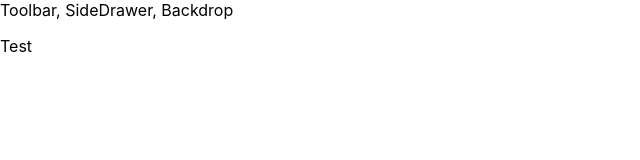
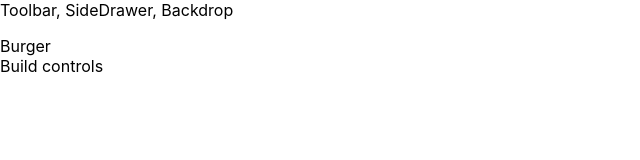
Before and after one commit to arjun-khanduri/burger-builder, a React app: page / in a window 1280 px wide. Shown: the top 160 px of the page, without its empty margins (0-640 px from the left). Built offline with nearby package versions, Linux system fonts and the light colour scheme.

Commit message:
Implementation started

```diff
--- a/src/App.js
+++ b/src/App.js
@@ -1,11 +1,13 @@
 import React, { Component } from 'react';
 import Layout from './components/Layout/Layout'
+import BurgerBuilder from './containers/BurgerBuilder/BurgerBuilder';
+
 class App extends Component {
   render() {
     return (
       <div>
         <Layout>
-          <p>Test</p>
+          <BurgerBuilder />
         </Layout>
       </div>
     );
--- /dev/null
+++ b/src/components/Layout/Layout.css
@@ -0,0 +1,3 @@
+.Content{
+    margin-top: 16px;
+}
--- a/src/components/Layout/Layout.js
+++ b/src/components/Layout/Layout.js
@@ -1,11 +1,11 @@
 import React from 'react';
 import Aux from '../../hoc/Auxiliary';
-
+import './Layout.css';
 
 const layout = (props) => (
     <Aux>
         <div>Toolbar, SideDrawer, Backdrop</div>
-        <main>
+        <main className="Content">
             {props.children}
         </main>
     </Aux>
--- /dev/null
+++ b/src/containers/BurgerBuilder/BurgerBuilder.js
@@ -0,0 +1,16 @@
+import React from 'react';
+import Aux from '../../hoc/Auxiliary';
+
+
+class BurgerBuilder extends React.Component {
+    render() {
+        return (
+            <Aux>
+                <div>Burger</div>
+                <div>Build controls</div>
+            </Aux>
+        );
+    }
+}
+
+export default BurgerBuilder;
```
